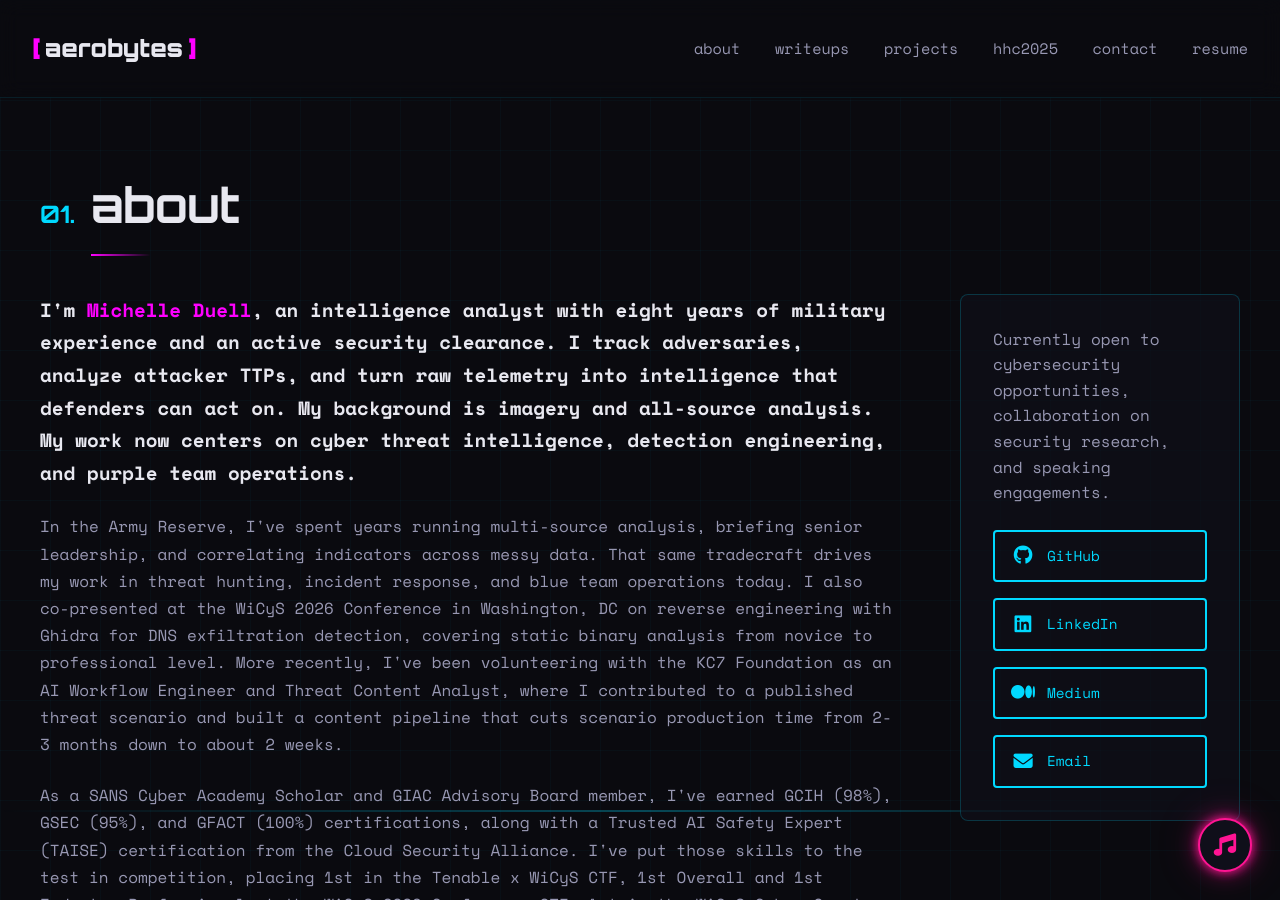
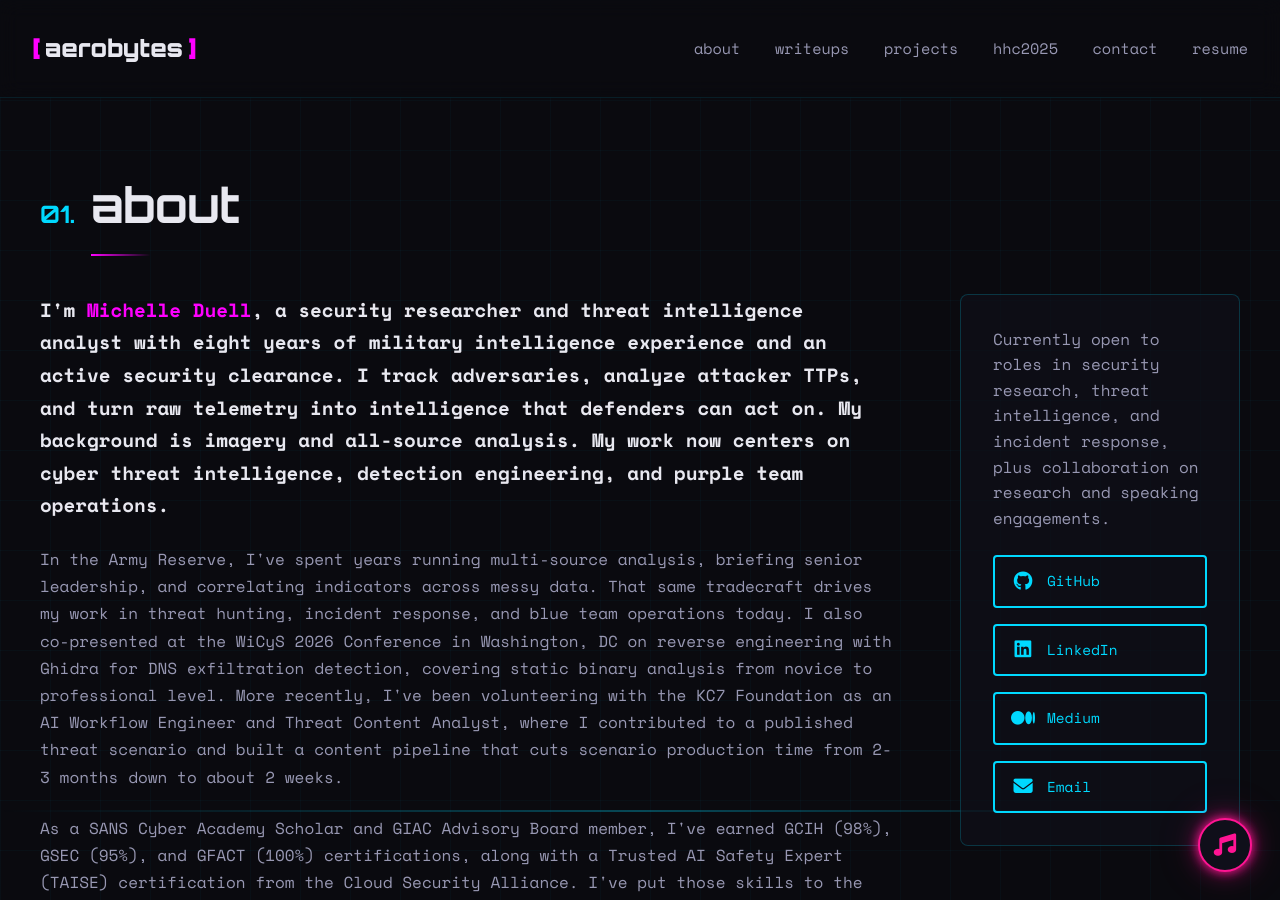
Before and after one commit to Aeronique/aerobytes-site, a Jekyll site: the page built from about.html, in a window 1280 px wide and 900 px high. Built offline with Jekyll 4.4.1, drawn with Linux system fonts in a browser that asks for light colours.

Commit message:
Update about.html

```diff
--- a/about.html
+++ b/about.html
@@ -12,7 +12,7 @@ title: About
         </h2>
         <div class="about-content">
             <div class="about-text">
-                <p class="lead">I'm <span class="name-highlight">Michelle Duell</span>, an intelligence analyst with eight years of military experience and an active security clearance. I track adversaries, analyze attacker TTPs, and turn raw telemetry into intelligence that defenders can act on. My background is imagery and all-source analysis. My work now centers on cyber threat intelligence, detection engineering, and purple team operations.</p>
+                <p class="lead">I'm <span class="name-highlight">Michelle Duell</span>, a security researcher and threat intelligence analyst with eight years of military intelligence experience and an active security clearance. I track adversaries, analyze attacker TTPs, and turn raw telemetry into intelligence that defenders can act on. My background is imagery and all-source analysis. My work now centers on cyber threat intelligence, detection engineering, and purple team operations.</p>
 
                 <p>In the Army Reserve, I've spent years running multi-source analysis, briefing senior leadership, and correlating indicators across messy data. That same tradecraft drives my work in threat hunting, incident response, and blue team operations today. I also co-presented at the WiCyS 2026 Conference in Washington, DC on reverse engineering with Ghidra for DNS exfiltration detection, covering static binary analysis from novice to professional level. More recently, I've been volunteering with the KC7 Foundation as an AI Workflow Engineer and Threat Content Analyst, where I contributed to a published threat scenario and built a content pipeline that cuts scenario production time from 2-3 months down to about 2 weeks.</p>
 
@@ -22,7 +22,7 @@ title: About
             </div>
 
             <div class="about-contact">
-                <p class="contact-intro">Currently open to cybersecurity opportunities, collaboration on security research, and speaking engagements.</p>
+                <p class="contact-intro">Currently open to roles in security research, threat intelligence, and incident response, plus collaboration on research and speaking engagements.</p>
                 <div class="social-links">
                     <a href="https://github.com/Aeronique" target="_blank" class="social-link" aria-label="GitHub">
                         <i class="fab fa-github"></i>
```
